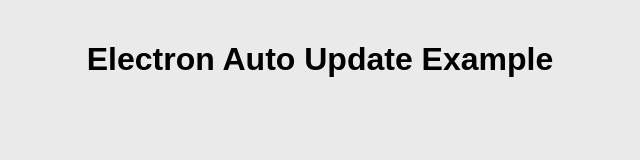
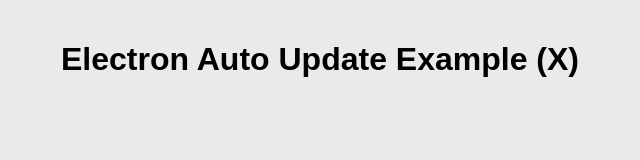
Before and after one commit to ousamox/electron-autoupdater, an Electron app: page index.html in a window 800 px wide. Shown: the whole page, without its empty margins (80-720 px from the left). Drawn offline with Linux system fonts and the light colour scheme; no server answers.

Commit message:
Version 1.0.1 update

```diff
--- a/index.html
+++ b/index.html
@@ -26,7 +26,7 @@
   </style>
 </head>
 <body>
-  <h1>Electron Auto Update Example</h1>
+  <h1>Electron Auto Update Example (X)</h1>
   <p id="version"></p>
   <div id="notification" class="hidden">
     <p id="message"></p>
```
Also changed, not shown: package.json (+5 -5 lines), 1 other file.
